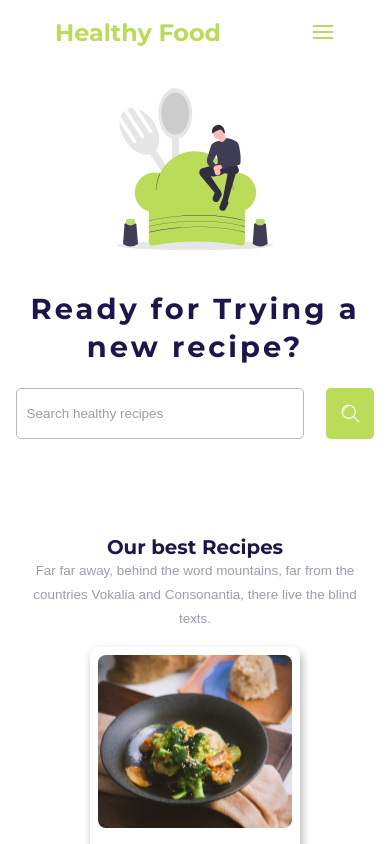
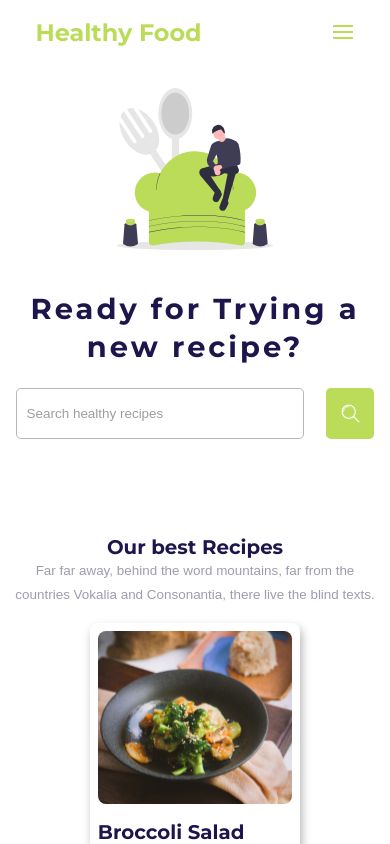
Before and after one commit to LuKezLima/gcb_test, a React (Create React App) app: page / in a window 390 px wide. Shown: the top 844 px of the page. Built offline with nearby package versions, Linux system fonts and the light colour scheme; a web font is replaced by a local one.

Commit message:
some updates

```diff
--- a/src/components/Header.css
+++ b/src/components/Header.css
@@ -84,3 +84,9 @@ header img{
         left: 0vw;
     }
 }
+
+@media screen and (max-width:690px){
+    header{
+        width: 90%;
+    }
+}
--- a/src/views/Blog.css
+++ b/src/views/Blog.css
@@ -116,6 +116,11 @@
         width: 2.3rem;
         height: 2.3rem;
     }
+
+    .blog p{
+        width: 85%;
+
+    }
 }
 
 @media (max-width: 400px){
--- a/src/views/Home.css
+++ b/src/views/Home.css
@@ -121,4 +121,4 @@
         background-size: 40%;
     }
 
-    }
+}
--- a/src/views/Recipes.css
+++ b/src/views/Recipes.css
@@ -54,7 +54,10 @@
 @media (max-width: 400px){
     .recipesGroup{
         align-items: center;
-
       }
 
+      .recipe p{
+        width: 95%;
+    }
+
 }
```
